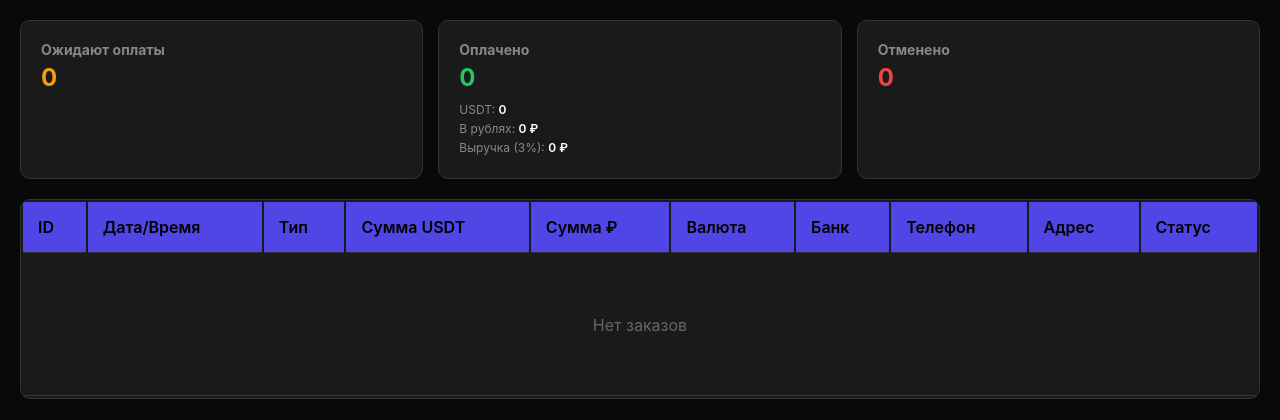
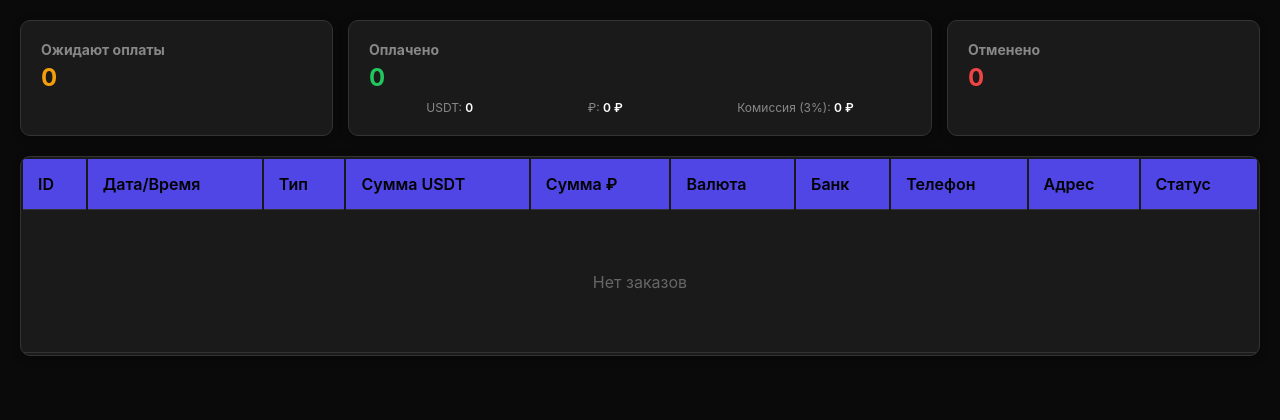
Before and after one commit to olejjkaboii/cts-bmt_edition-, a FastAPI app: page /admin in a window 1280 px wide. Shown: the part 59-479 px from the top of the page. Run offline with FastAPI, Linux system fonts and the light colour scheme; data that the repository does not hold is empty.

Commit message:
Make financial stats horizontal in paid block

```diff
--- a/templates/admin.html
+++ b/templates/admin.html
@@ -41,7 +41,8 @@
         .stat-card .value { font-size: 24px; font-weight: 700; color: #fff; }
         .stat-card.pending .value { color: #f59e0b; }
         .stat-card.paid .value { color: #22c55e; }
-        .stat-card.paid .finance-info { color: #888; font-size: 12px; margin-top: 8px; line-height: 1.6; }
+        .stat-card.paid { flex: 2; }
+        .stat-card.paid .finance-info { color: #888; font-size: 12px; margin-top: 8px; display: flex; justify-content: space-around; }
         .stat-card.paid .finance-info span { color: #fff; font-weight: 600; }
         .stat-card.canceled .value { color: #ef4444; }
 
@@ -146,9 +147,9 @@
             <h3>Оплачено</h3>
             <div class="value" id="countPaid">0</div>
             <div class="finance-info">
-                USDT: <span id="totalUsdt">0</span><br>
-                В рублях: <span id="totalRub">0 ₽</span><br>
-                Выручка (3%): <span id="totalCommission">0 ₽</span>
+                <div>USDT: <span id="totalUsdt">0</span></div>
+                <div>₽: <span id="totalRub">0 ₽</span></div>
+                <div>Комиссия (3%): <span id="totalCommission">0 ₽</span></div>
             </div>
         </div>
         <div class="stat-card canceled">
```
